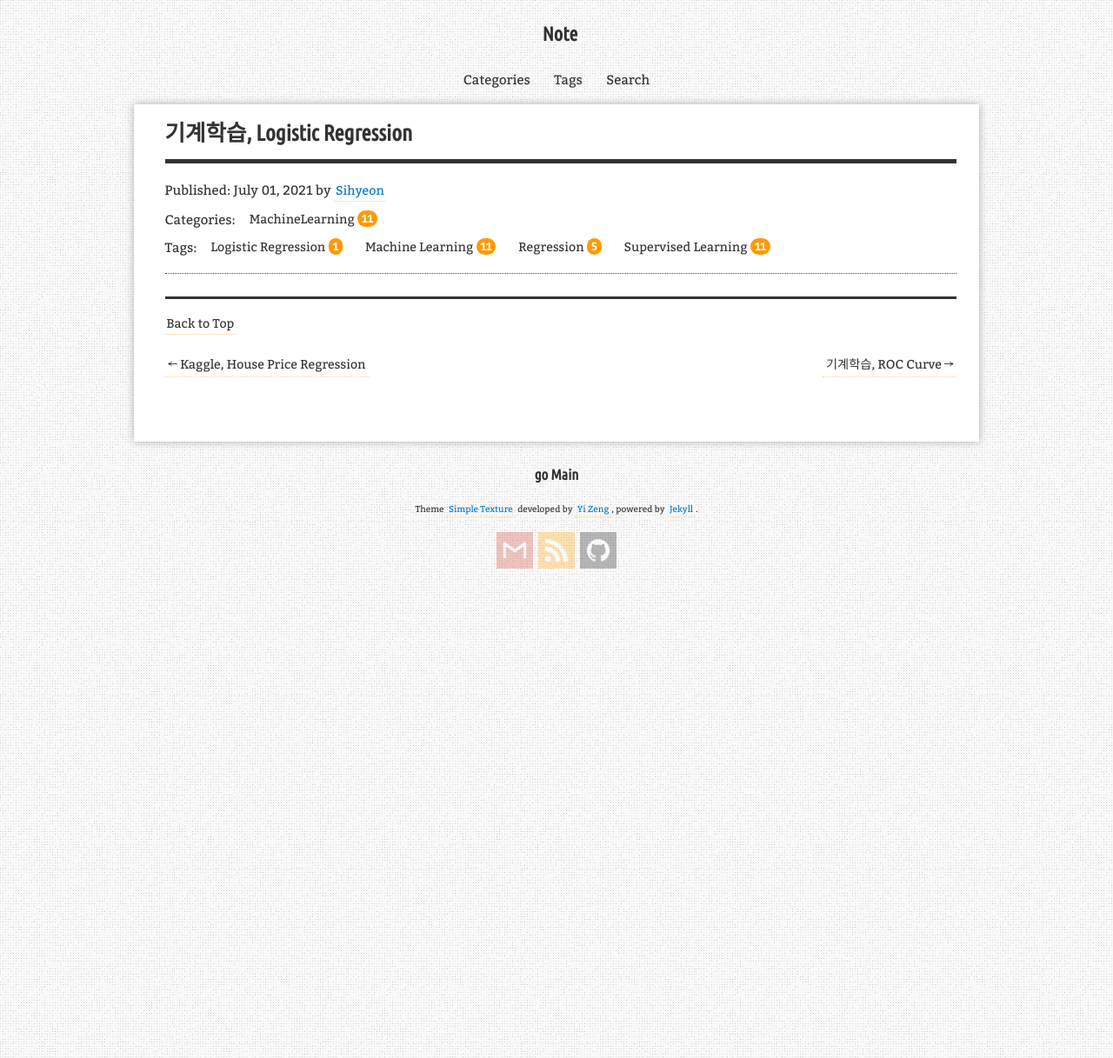
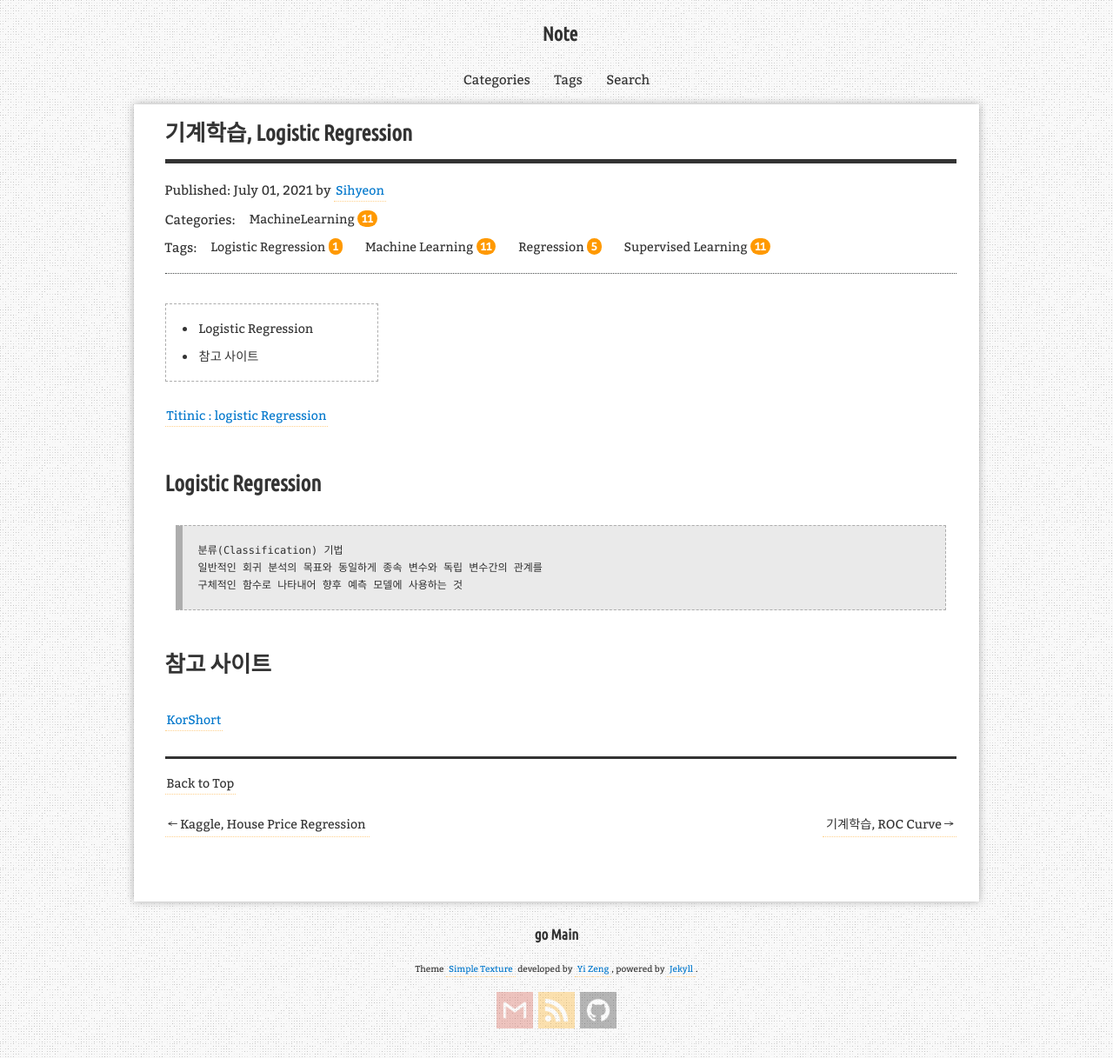
Before and after one commit to aristohyun/aristohyun.github.io, a Jekyll site: the page built from _posts/2021-07-01-Logistic-Regression.md, in a window 1280 px wide. Shown: the whole page at 87% size. Built offline with Jekyll 4.4.1, drawn with Linux system fonts in a browser that asks for light colours; comment, search, counter and statistics services are not loaded.

Commit message:
Update 2021-07-01-Logistic-Regression.md

```diff
--- a/_posts/2021-07-01-Logistic-Regression.md
+++ b/_posts/2021-07-01-Logistic-Regression.md
@@ -11,3 +11,18 @@ redirect_from:
 
 * Kramdown table of contents
 {:toc .toc}
+
+
+[Titinic : logistic Regression](https://www.kaggle.com/mnassrib/titanic-logistic-regression-with-python){: target="_ blank"}
+
+
+# Logistic Regression
+> 분류(Classification) 기법
+> 일반적인 회귀 분석의 목표와 동일하게 종속 변수와 독립 변수간의 관계를
+> 구체적인 함수로 나타내어 향후 예측 모델에 사용하는 것
+
+
+
+
+# 참고 사이트
+[KorShort](https://blog.naver.com/tjqdl2013/220835520162){: target="_ blank"}
```
